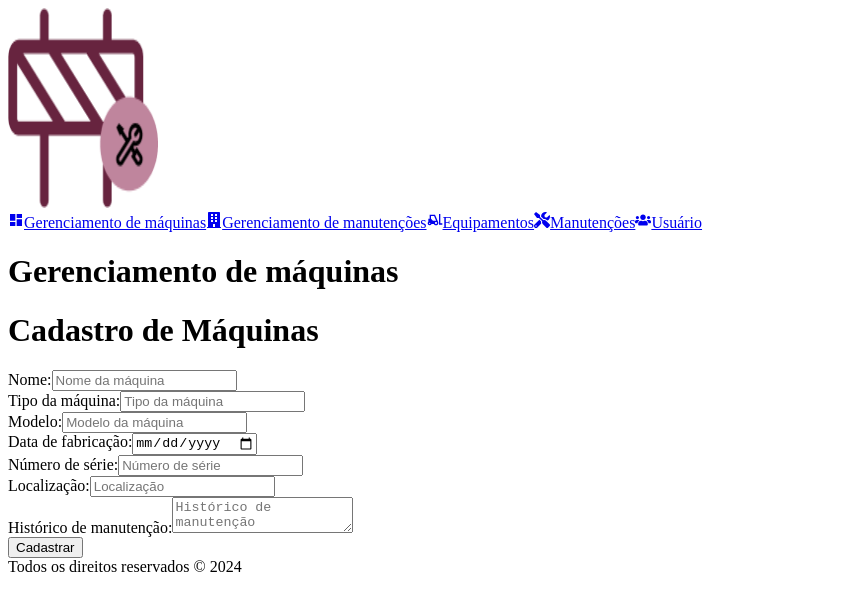
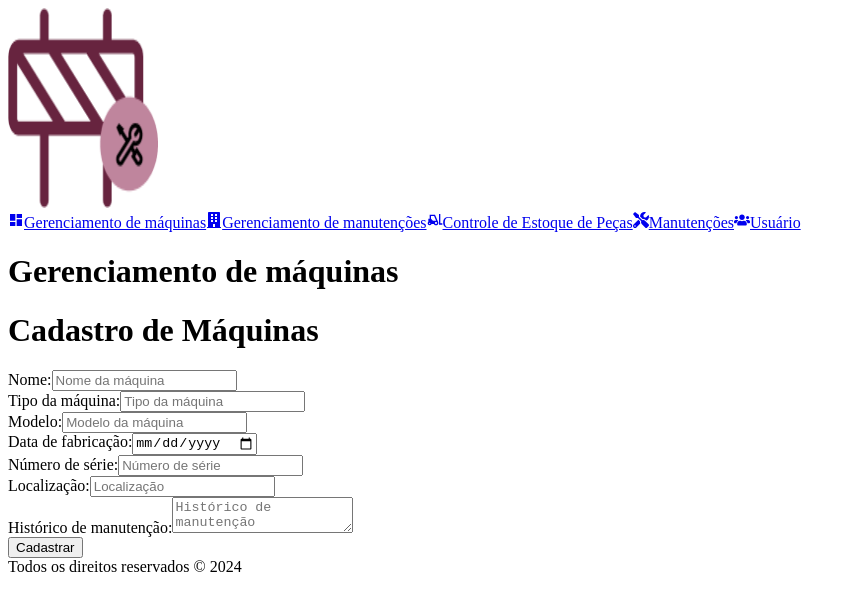
Before and after one commit to camiyuka/web_maintenance, a Next.js app in the folder frontend/: page /pecas in a window 1280 px wide. Shown: the top 610 px of the page, without its empty margins (0-855 px from the left). Built offline with nearby package versions, Linux system fonts and the light colour scheme.

Commit message:
feat: add link to esrtoque de peças

```diff
--- a/frontend/src/app/components/navbar.tsx
+++ b/frontend/src/app/components/navbar.tsx
@@ -12,8 +12,8 @@ export function NavBar(){
         text: "Gerenciamento de manutenções",
         icon: <FaBuilding />
         },
-        {target: "#",
-        text: "Equipamentos",
+        {target: "./pecas",
+        text: "Controle de Estoque de Peças",
         icon: <MdForklift />
         },
         {target: "#",
```
